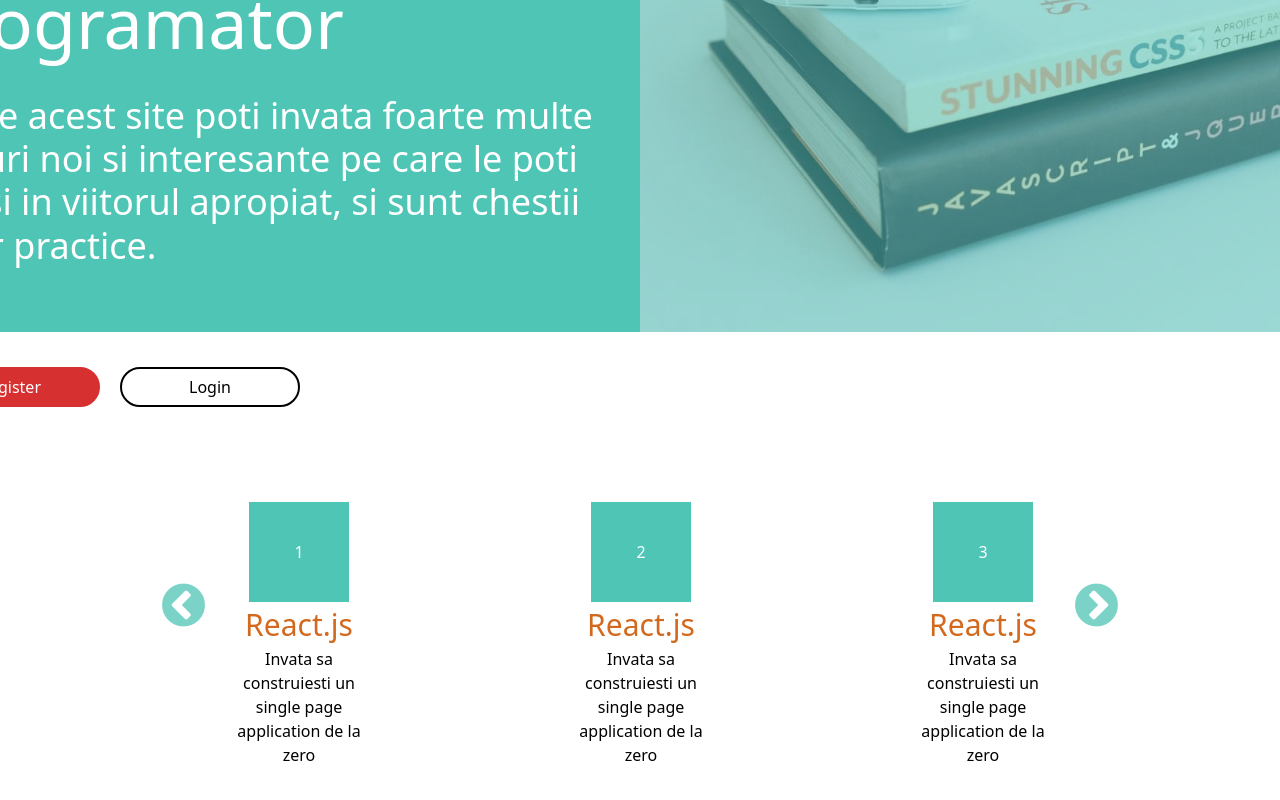
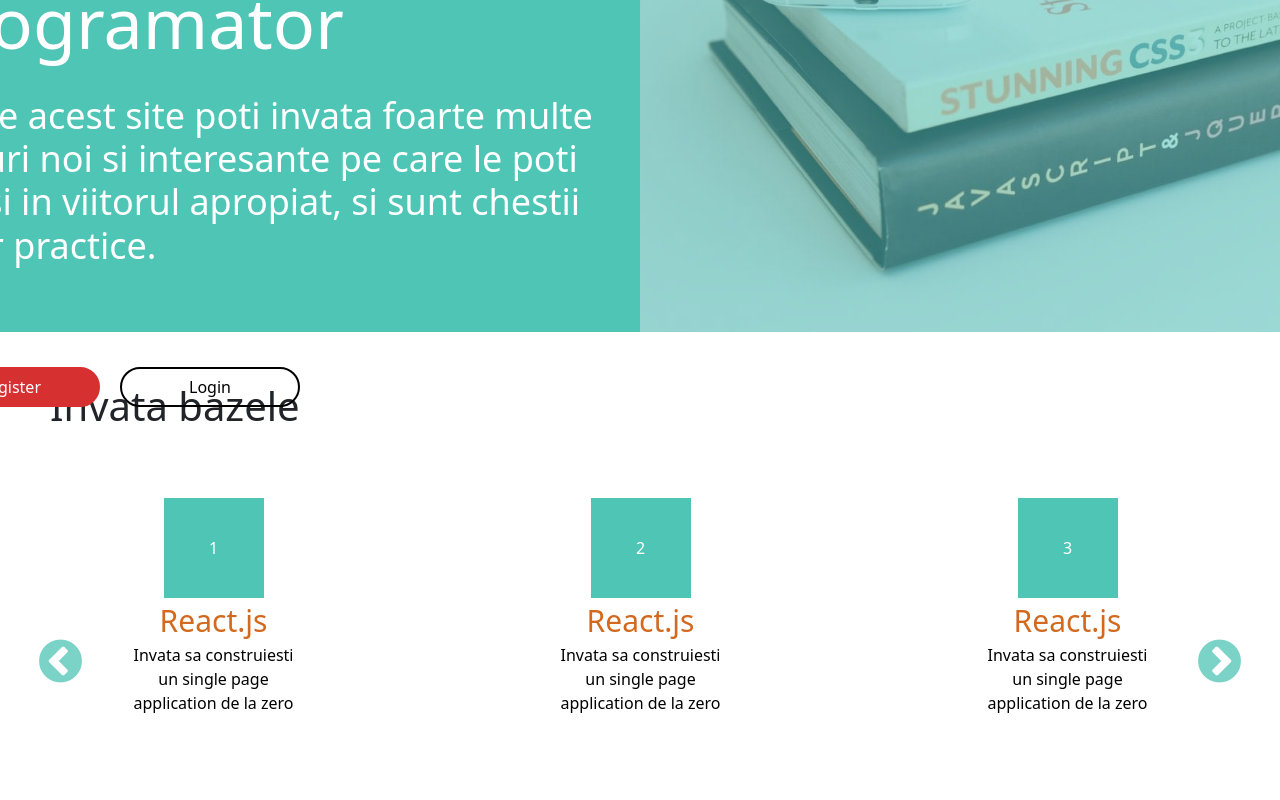
Before and after one commit to deakferi90/my_demo_app, a React (Create React App) app in the folder courses-fe/: page / in a window 1280 px wide. Shown: the part 318-1118 px from the top of the page. Built offline with nearby package versions, Linux system fonts and the light colour scheme.

Commit message:
added carousel title

```diff
--- a/courses-fe/src/pages/landingPage/LandingPageComponent.js
+++ b/courses-fe/src/pages/landingPage/LandingPageComponent.js
@@ -34,6 +34,7 @@ export const LandingPage = () => {
         <div className='hero-side hero-image'><div className='image-cover'></div></div>
       </div>
       <div className='slider-container'>
+      <h1>Invata bazele</h1>
         <Slider {...settings}>
           {renderSlides()}
         </Slider>
--- a/courses-fe/src/pages/landingPage/style.scss
+++ b/courses-fe/src/pages/landingPage/style.scss
@@ -1,7 +1,6 @@
 .slick-slider {
     color: #fff;
     height: 400px;
-    width: 80%;
     margin: 0 auto;
 
     .slick-prev {
@@ -208,11 +207,17 @@
 }
 
 .slider-container {
+  max-width: 1440px;
+  margin: 0 auto;
   margin-top: 50px;
+  h1 {
+    font-weight: lighter;
+    padding-left: 50px;
+  }
 }
 
 .slider-inside-component {
-  padding-top: 120px;
+  padding-top: 60px;
   .title {
     width: 100px;
     height: 100px;
```
